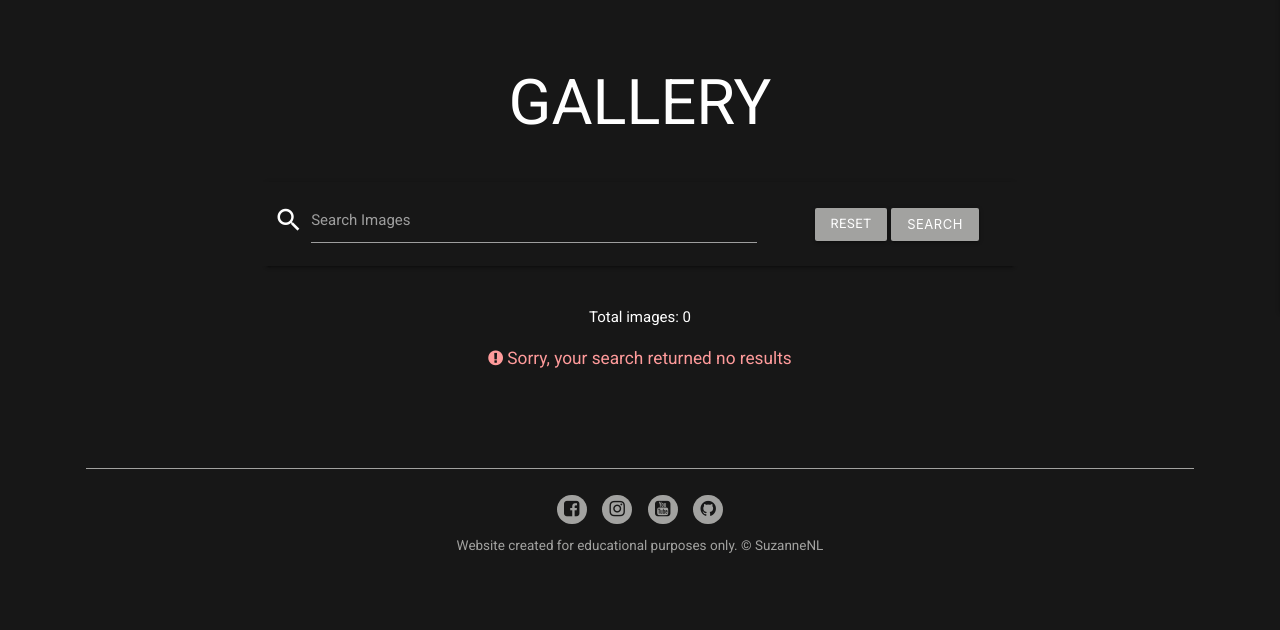
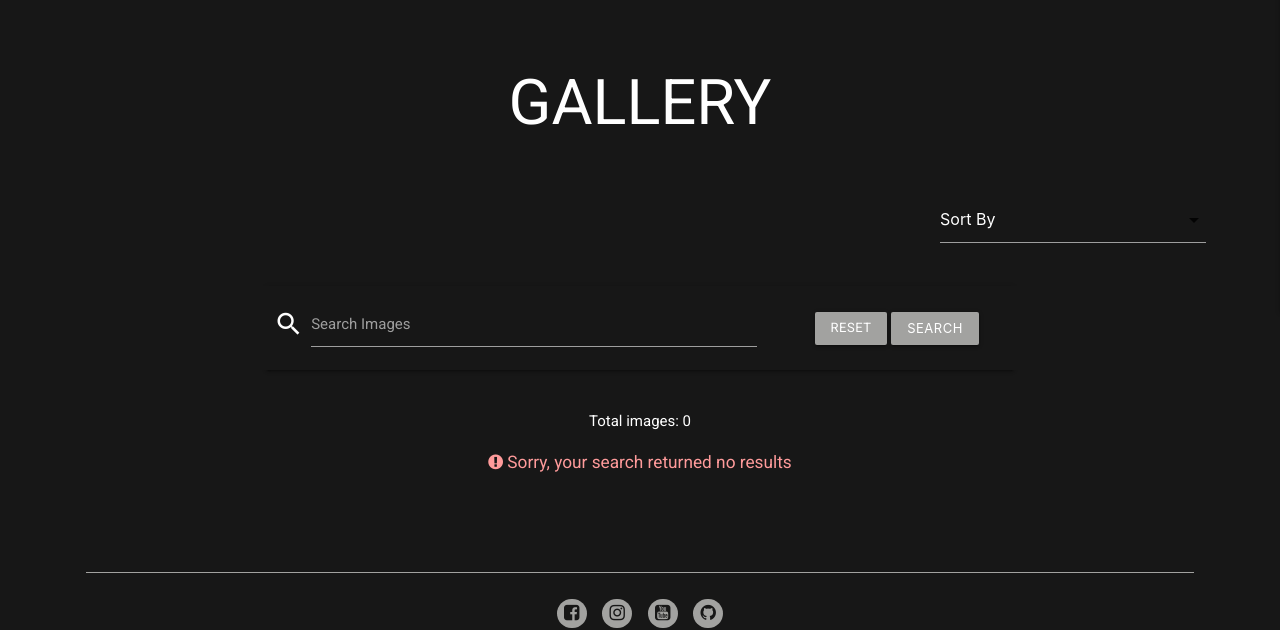
Before and after one commit to SuzanneNL/star-trail-photography, a Flask app: page /get_images in a window 1280 px wide. Shown: the part 548-1178 px from the top of the page. Before the commit the page ends 1101 px from the top, so only its background shows below. Run offline with Flask 2, Linux system fonts and the light colour scheme; data that the repository does not hold is empty; some libraries are stand-ins or nearby versions.

Commit message:
Create dropdown menu and function for sorting images

```diff
--- a/app.py
+++ b/app.py
@@ -33,6 +33,24 @@ def get_images():
     the gallery page.
     """
     images = list(mongo.db.images.find())
+    return render_template("gallery.html", images=images)
+
+
+@app.route('/get_images_sorted', methods=['GET', 'POST'])
+def get_images_sorted():
+    """
+    This function sorts all images that exist in the database, based on the
+    users' selected choice. It renders the gallery page.
+    """
+    sort_by = request.form.get('sort_by')
+    if sort_by == 'uploaddateascending':
+        images = list(mongo.db.images.find().sort('_id', -1))
+    elif sort_by == 'uploaddatedescending':
+        images = list(mongo.db.images.find())
+    elif sort_by == 'takendateascending':
+        images = list(mongo.db.images.find().sort("date", -1))
+    else:
+        images = list(mongo.db.images.find().sort("date", 1))
     return render_template("gallery.html", images=images)
 
 
--- a/static/js/script.js
+++ b/static/js/script.js
@@ -3,6 +3,7 @@ var currentYear = (new Date).getFullYear();
 $(document).ready(function(){
 $('.sidenav').sidenav({edge: "right"});
 $('.modal').modal();
+$('select').formSelect();
 $('.scrollspy').scrollSpy({
     scrollOffset: 0
     });
--- a/templates/gallery.html
+++ b/templates/gallery.html
@@ -11,6 +11,21 @@
                 <a href="{{ url_for('add_image') }}" class="btn add-image">Add Your Image!</a>
             </div>
             {% endif %}
+        </div>
+    </div>
+</div>
+<div class="container">
+    <div class="row">
+        <div class="input-field col s12 m3 offset-m9">
+            <form action="{{ url_for('get_images_sorted') }}" method="POST" >
+                <select id="get_images_sorted" name="get_images_sorted" onchange="this.form.submit()">
+                    <option value="" disabled selected>Sort By</option>
+                    <option value="uploaddateascending">Date uploaded (newest to oldest)</option>
+                    <option value="uploaddatedescending">Date uploaded (oldest to newest)</option>
+                    <option value="takendateascending">Date taken (newest to oldest)</option>
+                    <option value="takendatedescending">Date taken (oldest to newest)</option>
+                </select>
+            </form>
         </div>
     </div>
 </div>
```
